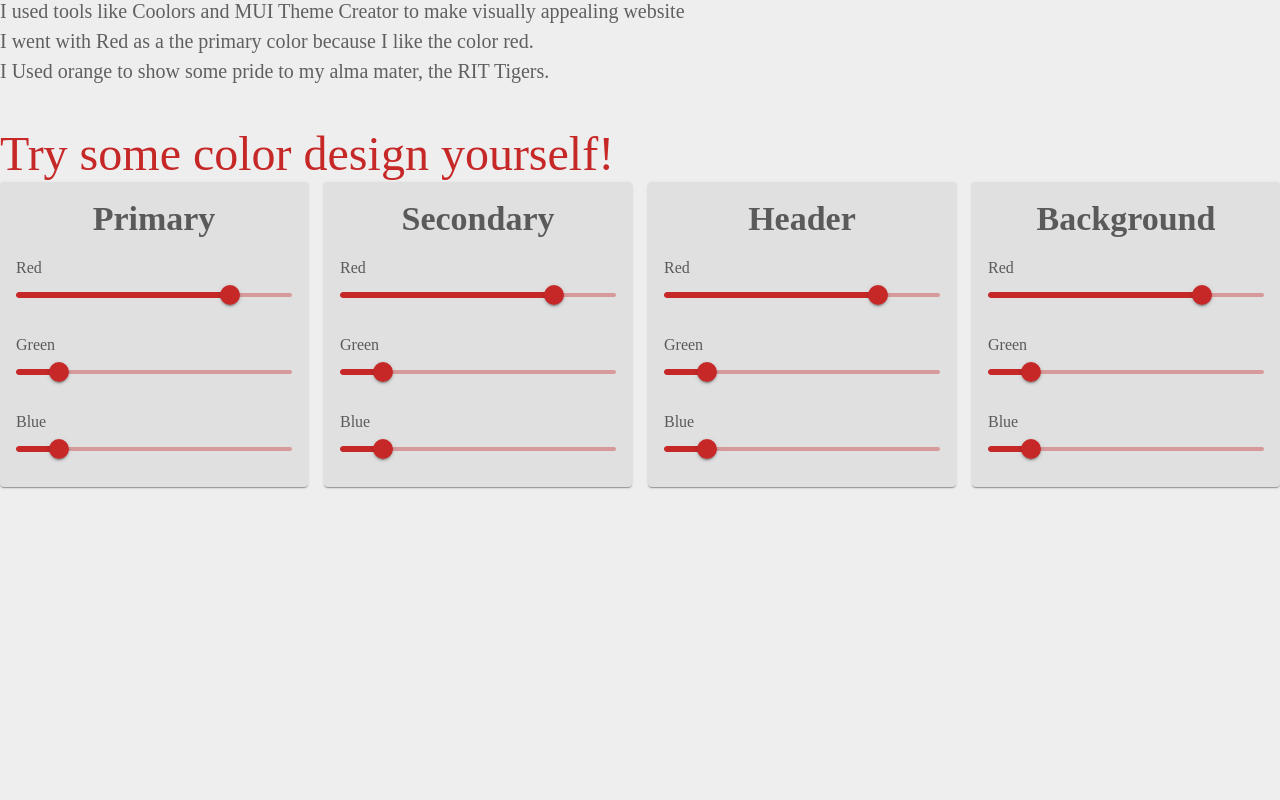
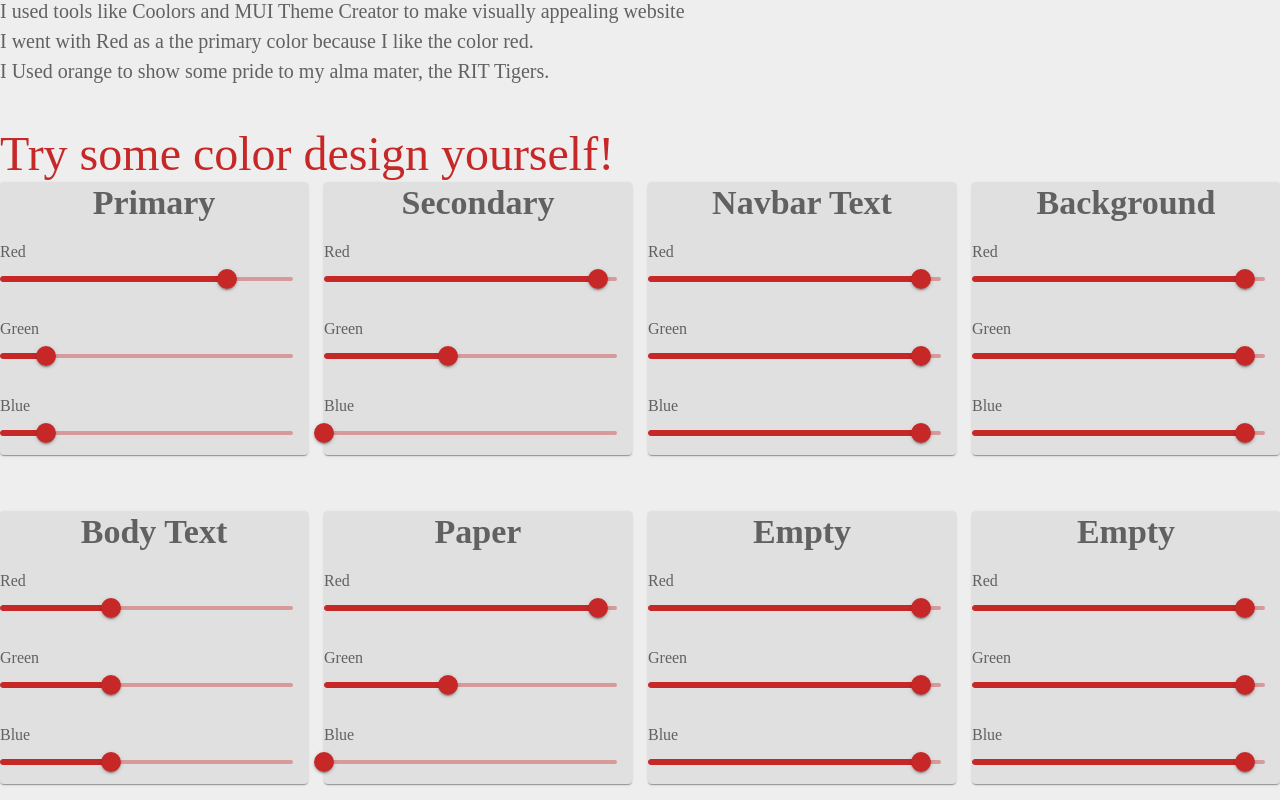
Before and after one commit to evanfp582/evanfp582.github.io, a React (Create React App) app: page /portfolio_website in a window 1280 px wide. Shown: the part 338-1138 px from the top of the page. Before the commit the page ends 888 px from the top, so only its background shows below. Built offline with nearby package versions, Linux system fonts and the light colour scheme.

Commit message:
Added second row of sliders

```diff
--- a/src/App.js
+++ b/src/App.js
@@ -15,8 +15,22 @@ import PortfolioSite from "./project_files/PortfolioSite";
 
 export const ThemeContext = createContext();
 
+const initialTheme = {
+  primaryColor: { r: 198, g: 40, b: 40 },
+  secondaryColor: { r: 239, g: 108, b: 0 },
+  textColor: { r: 238, g: 238, b: 238 },
+  secondaryTextColor: { r: 97, g: 97, b: 97 },
+  backgroundColor: { r: 238, g: 238, b: 238 },
+  paperColor: {r: 224, g: 224, b: 224}
+}
+
 function App() {
-  const [primaryColor, setPrimaryColor] = useState({ r: 198, g: 40, b: 40 });
+  const [primaryColor, setPrimaryColor] = useState(initialTheme.primaryColor);
+  const [secondaryColor, setSecondaryColor] = useState(initialTheme.secondaryColor);
+  const [textColor, setTextColor] = useState(initialTheme.textColor);
+  const [secondaryTextColor, setSecondaryTextColor] = useState(initialTheme.secondaryTextColor);
+  const [backgroundColor, setBackgroundColor] = useState(initialTheme.backgroundColor);
+  const [paperColor, setPaperColor] = useState(initialTheme.paperColor)
 
   const theme = createTheme({
     palette: {
@@ -25,10 +39,11 @@ function App() {
         main: `rgb(${primaryColor.r}, ${primaryColor.g}, ${primaryColor.b})`,
       },
       secondary: {
-        main: "#ef6c00",
+        main: `rgb(${secondaryColor.r}, ${secondaryColor.g}, ${secondaryColor.b})`,
       },
       text: {
-        header: "#eeeeee"
+        header: `rgb(${textColor.r}, ${textColor.g}, ${textColor.b})`,
+        secondary: `rgb(${secondaryTextColor.r}, ${secondaryTextColor.g}, ${secondaryTextColor.b})`,
       },
       error: {
         main: "#9c9c9c",
@@ -37,8 +52,8 @@ function App() {
         main: "#e8df56",
       },
       background: {
-        default: "#eeeeee",
-        paper: "#e0e0e0",
+        default: `rgb(${backgroundColor.r}, ${backgroundColor.g}, ${backgroundColor.b})`,
+        paper: `rgb(${paperColor.r}, ${paperColor.g}, ${paperColor.b})`,
       },
     },
     typography: {
@@ -47,7 +62,14 @@ function App() {
   });
 
   return (
-    <ThemeContext.Provider value={{ setPrimaryColor, primaryColor }}>
+    <ThemeContext.Provider value={{
+      setPrimaryColor, primaryColor,
+      setSecondaryColor, secondaryColor,
+      setTextColor, textColor,
+      setSecondaryTextColor, secondaryTextColor,
+      setBackgroundColor, backgroundColor,
+      setPaperColor, paperColor
+    }}>
       <BrowserRouter>
         <ThemeProvider theme={theme}>
           <CssBaseline /> {/*This applies the global reset */}
--- a/src/components/ThemeChanger.js
+++ b/src/components/ThemeChanger.js
@@ -13,7 +13,7 @@ const ThemeChanger = ({ setColor, color, text }) => {
 
   return (<>
   <Typography variant="h4"color="text.secondary" sx= {{fontWeight: "bold", textAlign: "center"}}>{text}</Typography>
-    <Box sx={{ marginTop: 2 }}>
+    <Box sx={{ marginTop: 2, width:"95%"}}>
       <Typography color="text.secondary">Red</Typography>
       <Slider
         onChange={(e, newValue) => handleSliderChange("r", newValue)}
@@ -23,7 +23,7 @@ const ThemeChanger = ({ setColor, color, text }) => {
         valueLabelDisplay="auto"
       />
     </Box>
-    <Box sx={{ marginTop: 2 }}>
+    <Box sx={{ marginTop: 2, width:"95%" }}>
       <Typography color="text.secondary">Green</Typography>
       <Slider
         onChange={(e, newValue) => handleSliderChange("g", newValue)}
@@ -33,7 +33,7 @@ const ThemeChanger = ({ setColor, color, text }) => {
         valueLabelDisplay="auto"
       />
     </Box>
-    <Box sx={{ marginTop: 2 }}>
+    <Box sx={{ marginTop: 2, width:"95%" }}>
       <Typography color="text.secondary">Blue</Typography>
       <Slider
         onChange={(e, newValue) => handleSliderChange("b", newValue)}
--- a/src/project_files/PortfolioSite.js
+++ b/src/project_files/PortfolioSite.js
@@ -5,7 +5,14 @@ import ThemeChanger from "../components/ThemeChanger";
 
 
 const PortfolioSite = () => {
-  const { setPrimaryColor, primaryColor } = useContext(ThemeContext);
+  const {
+    setPrimaryColor, primaryColor,
+    setSecondaryColor, secondaryColor,
+    setTextColor, textColor,
+    setSecondaryTextColor, secondaryTextColor,
+    setBackgroundColor, backgroundColor,
+    setPaperColor, paperColor
+  } = useContext(ThemeContext);
 
   return(<>
     <Box
@@ -41,23 +48,47 @@ const PortfolioSite = () => {
         </Typography>
       <Grid container spacing={2}>
         <Grid item xs={3}>
-          <Paper sx={{ padding: 2 }}>
+          <Paper>
             <ThemeChanger setColor={setPrimaryColor} color={primaryColor} text={"Primary"} />
           </Paper>
         </Grid>
         <Grid item xs={3}>
-          <Paper sx={{ padding: 2}}>
-            <ThemeChanger setColor={setPrimaryColor} color={primaryColor} text={"Secondary"} />
+          <Paper>
+            <ThemeChanger setColor={setSecondaryColor} color={secondaryColor} text={"Secondary"} />
           </Paper>
         </Grid>
         <Grid item xs={3}>
-          <Paper sx={{ padding: 2 }}>
-            <ThemeChanger setColor={setPrimaryColor} color={primaryColor} text={"Header"} />
+          <Paper>
+            <ThemeChanger setColor={setTextColor} color={textColor} text={"Navbar Text"} />
           </Paper>
         </Grid>
         <Grid item xs={3}>
-          <Paper sx={{ padding: 2 }}>
-            <ThemeChanger setColor={setPrimaryColor} color={primaryColor} text={"Background"} />
+          <Paper>
+            <ThemeChanger setColor={setBackgroundColor} color={backgroundColor} text={"Background"} />
+          </Paper>
+        </Grid>
+      </Grid>
+
+
+      <Grid container spacing={2} sx={{ mt: 5 }}>
+        <Grid item xs={3}>
+          <Paper>
+            <ThemeChanger setColor={setSecondaryTextColor} color={secondaryTextColor} text={"Body Text"} />
+          </Paper>
+        </Grid>
+        <Grid item xs={3}>
+          <Paper>
+            <ThemeChanger setColor={setPaperColor} color={secondaryColor} text={"Paper"} />
+          </Paper>
+        </Grid>
+        <Grid item xs={3}>
+          <Paper>
+            <ThemeChanger setColor={setTextColor} color={textColor} text={"Empty"} />
+          </Paper>
+        </Grid>
+        <Grid item xs={3}>
+          <Paper>
+            <ThemeChanger setColor={setBackgroundColor} color={backgroundColor} text={"Empty"} />
           </Paper>
         </Grid>
       </Grid>
```
Also changed, not shown: 1 other file (tests, documents, lock files or other folders).
